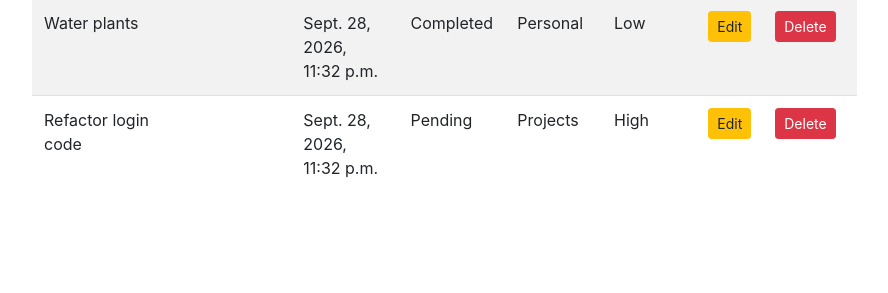
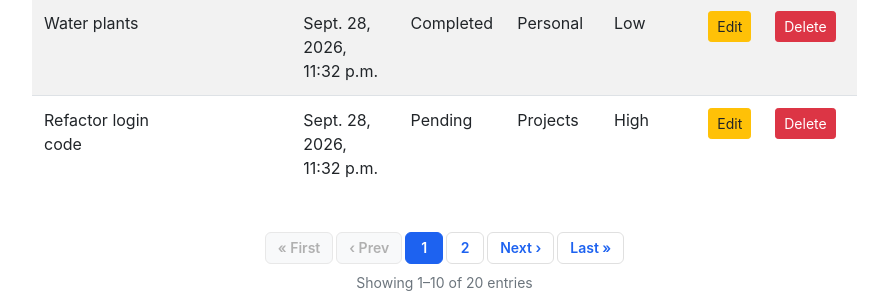
Before and after one commit to arieljohn34/hangarin_arieljohn, a Django app: page /tasks/ in a window 1280 px wide. Shown: the part 1018-1311 px from the top of the page, without its empty margins (338-1226 px from the left). Before the commit the page ends 1196 px from the top, so only its background shows below. Run offline with Django 5.2, Linux system fonts and the light colour scheme; a user stored in the database is signed in; data comes from the database, SQL or seed files in the repository; both versions use the stored data as it was after the commit.

Commit message:
add a pagination button part 2 [123]

```diff
--- a/hangarin_project/tasks/static/css/custom.css
+++ b/hangarin_project/tasks/static/css/custom.css
@@ -407,3 +407,78 @@
     color: #999999;
     font-weight: 500;
 }
+
+/* =========================================================
+ * Pagination (responsive)
+ * ========================================================= */
+.pagination-wrapper .pagination {
+    flex-wrap: wrap;
+    gap: 4px;
+    margin-bottom: 8px;
+}
+
+.pagination-wrapper .page-link {
+    color: #1D62F0;
+    border: 1px solid #e0e0e0;
+    border-radius: 6px !important;
+    padding: 6px 12px;
+    font-weight: 600;
+    font-size: 14px;
+    min-width: 38px;
+    text-align: center;
+}
+
+.pagination-wrapper .page-link:hover {
+    background: #f0f6ff;
+    color: #164ec2;
+    border-color: #1D62F0;
+}
+
+.pagination-wrapper .page-item.active .page-link {
+    background: #1D62F0;
+    border-color: #1D62F0;
+    color: #fff;
+}
+
+.pagination-wrapper .page-item.disabled .page-link {
+    background: #f8f9fa;
+    color: #b0b0b0;
+    border-color: #e8e8e8;
+}
+
+.pagination-summary {
+    margin-top: 4px;
+}
+
+/* Small screens: shrink buttons so 1 2 3 still fit */
+@media screen and (max-width: 576px) {
+    .pagination-wrapper .pagination {
+        gap: 2px;
+    }
+
+    .pagination-wrapper .page-link {
+        padding: 5px 8px;
+        font-size: 13px;
+        min-width: 32px;
+    }
+
+    /* Arrows compact */
+    .pagination-wrapper .page-item.page-nav-text .page-link {
+        padding: 5px 9px;
+    }
+
+    .pagination-summary {
+        font-size: 11px;
+    }
+}
+
+/* Extra-small screens: allow horizontal scroll if even more buttons appear */
+@media screen and (max-width: 360px) {
+    .pagination-wrapper .pagination {
+        overflow-x: auto;
+        flex-wrap: nowrap;
+        justify-content: flex-start;
+        padding-bottom: 4px;
+        -webkit-overflow-scrolling: touch;
+    }
+}
--- a/hangarin_project/templates/base.html
+++ b/hangarin_project/templates/base.html
@@ -15,8 +15,7 @@
 
     <link rel="stylesheet" href="https://cdn.jsdelivr.net/npm/bootstrap@4.6.2/dist/css/bootstrap.min.css">
     <link rel="stylesheet" href="https://cdnjs.cloudflare.com/ajax/libs/font-awesome/6.5.1/css/all.min.css">
-    <link rel="stylesheet" href="{% static 'css/custom.css' %}?v=11">
-
+    <link rel="stylesheet" href="{% static 'css/custom.css' %}?v=12">
     {% block extra_head %}{% endblock %}
 </head>
 <body>
--- a/hangarin_project/templates/category/category_list.html
+++ b/hangarin_project/templates/category/category_list.html
@@ -26,4 +26,5 @@
         {% endfor %}
     </tbody>
 </table>
+{% include 'includes/pagination.html' %}
 {% endblock %}
--- a/hangarin_project/templates/includes/pagination.html
+++ b/hangarin_project/templates/includes/pagination.html
@@ -1,65 +1,81 @@
 {% if is_paginated %}
-    <div class="card-footer px-0 border-0 d-flex flex-column flex-lg-row align-items-center justify-content-between mt-3">
-        <nav aria-label="Topics pagination" class="mb-4">
-            <ul class="pagination">
-                {% if page_obj.number > 1 %}
-                    <li class="page-item">
-                        <a class="page-link" href="?page=1">First</a>
+<nav aria-label="Page navigation" class="pagination-wrapper mt-4">
+    <ul class="pagination justify-content-center">
+
+        <!-- First (hidden on mobile via CSS) -->
+        {% if page_obj.has_previous %}
+        <li class="page-item page-nav-text">
+            <a class="page-link" href="?page=1" aria-label="First">
+                <span class="d-none d-sm-inline">&laquo; First</span>
+                <span class="d-inline d-sm-none"><i class="fas fa-angle-double-left"></i></span>
+            </a>
+        </li>
+        <li class="page-item page-nav-text">
+            <a class="page-link" href="?page={{ page_obj.previous_page_number }}" aria-label="Previous">
+                <span class="d-none d-sm-inline">&lsaquo; Prev</span>
+                <span class="d-inline d-sm-none"><i class="fas fa-angle-left"></i></span>
+            </a>
         </li>
         {% else %}
-                    <li class="page-item disabled">
-                        <span class="page-link">First</span>
+        <li class="page-item disabled page-nav-text">
+            <span class="page-link">
+                <span class="d-none d-sm-inline">&laquo; First</span>
+                <span class="d-inline d-sm-none"><i class="fas fa-angle-double-left"></i></span>
+            </span>
+        </li>
+        <li class="page-item disabled page-nav-text">
+            <span class="page-link">
+                <span class="d-none d-sm-inline">&lsaquo; Prev</span>
+                <span class="d-inline d-sm-none"><i class="fas fa-angle-left"></i></span>
+            </span>
         </li>
         {% endif %}
 
-                {% if page_obj.has_previous %}
-                    <li class="page-item">
-                        <a class="page-link" href="?page={{ page_obj.previous_page_number }}">Prev</a>
+        <!-- Page numbers: sliding window of ±2 around current -->
+        {% for page_num in paginator.page_range %}
+            {% if page_num == page_obj.number %}
+                <li class="page-item active" aria-current="page">
+                    <span class="page-link">{{ page_num }}</span>
                 </li>
-                {% else %}
-                    <li class="page-item disabled">
-                        <span class="page-link">Prev</span>
-                    </li>
-                {% endif %}
-
-                {% for page_num in paginator.page_range %}
-                    {% if page_obj.number == page_num %}
-                        <li class="page-item active">
-                            <span class="page-link">
-                                {{ page_num }}
-                                <span class="sr-only">(current)</span>
-                            </span>
-                        </li>
-                    {% elif page_num > page_obj.number|add:'-3' and page_num < page_obj.number|add:'3' %}
+            {% elif page_num > page_obj.number|add:"-3" and page_num < page_obj.number|add:"3" %}
                 <li class="page-item">
                     <a class="page-link" href="?page={{ page_num }}">{{ page_num }}</a>
                 </li>
             {% endif %}
         {% endfor %}
 
+        <!-- Next / Last -->
         {% if page_obj.has_next %}
-                    <li class="page-item">
-                        <a class="page-link" href="?page={{ page_obj.next_page_number }}">Next</a>
+        <li class="page-item page-nav-text">
+            <a class="page-link" href="?page={{ page_obj.next_page_number }}" aria-label="Next">
+                <span class="d-none d-sm-inline">Next &rsaquo;</span>
+                <span class="d-inline d-sm-none"><i class="fas fa-angle-right"></i></span>
+            </a>
+        </li>
+        <li class="page-item page-nav-text">
+            <a class="page-link" href="?page={{ paginator.num_pages }}" aria-label="Last">
+                <span class="d-none d-sm-inline">Last &raquo;</span>
+                <span class="d-inline d-sm-none"><i class="fas fa-angle-double-right"></i></span>
+            </a>
         </li>
         {% else %}
-                    <li class="page-item disabled">
-                        <span class="page-link">Next</span>
+        <li class="page-item disabled page-nav-text">
+            <span class="page-link">
+                <span class="d-none d-sm-inline">Next &rsaquo;</span>
+                <span class="d-inline d-sm-none"><i class="fas fa-angle-right"></i></span>
+            </span>
         </li>
-                {% endif %}
-
-                {% if page_obj.number != paginator.num_pages %}
-                    <li class="page-item">
-                        <a class="page-link" href="?page={{ paginator.num_pages }}">Last</a>
-                    </li>
-                {% else %}
-                    <li class="page-item disabled">
-                        <span class="page-link">Last</span>
+        <li class="page-item disabled page-nav-text">
+            <span class="page-link">
+                <span class="d-none d-sm-inline">Last &raquo;</span>
+                <span class="d-inline d-sm-none"><i class="fas fa-angle-double-right"></i></span>
+            </span>
         </li>
         {% endif %}
     </ul>
+
+    <p class="pagination-summary text-center text-muted small mb-0">
+        Showing {{ page_obj.start_index }}–{{ page_obj.end_index }} of {{ paginator.count }} entries
+    </p>
 </nav>
-        <div class="fw-normal small mt-4 mt-lg-0">
-            Showing <b>{{ object_list.count }}</b> out of <b>{{ paginator.count }}</b> entries
-        </div>
-    </div>
 {% endif %}
--- a/hangarin_project/templates/priority/priority_list.html
+++ b/hangarin_project/templates/priority/priority_list.html
@@ -26,4 +26,5 @@
         {% endfor %}
     </tbody>
 </table>
+{% include 'includes/pagination.html' %}
 {% endblock %}
--- a/hangarin_project/templates/subtask/subtask_list.html
+++ b/hangarin_project/templates/subtask/subtask_list.html
@@ -40,4 +40,5 @@
         </tbody>
     </table>
 </div>
+{% include 'includes/pagination.html' %}
 {% endblock %}
--- a/hangarin_project/templates/tasks/task_list.html
+++ b/hangarin_project/templates/tasks/task_list.html
@@ -44,4 +44,5 @@
         </tbody>
     </table>
 </div>
+{% include 'includes/pagination.html' %}
 {% endblock %}
```
Also changed, not shown: hangarin_project/db.sqlite3. Lines whose indentation alone changed are shown as unchanged.
